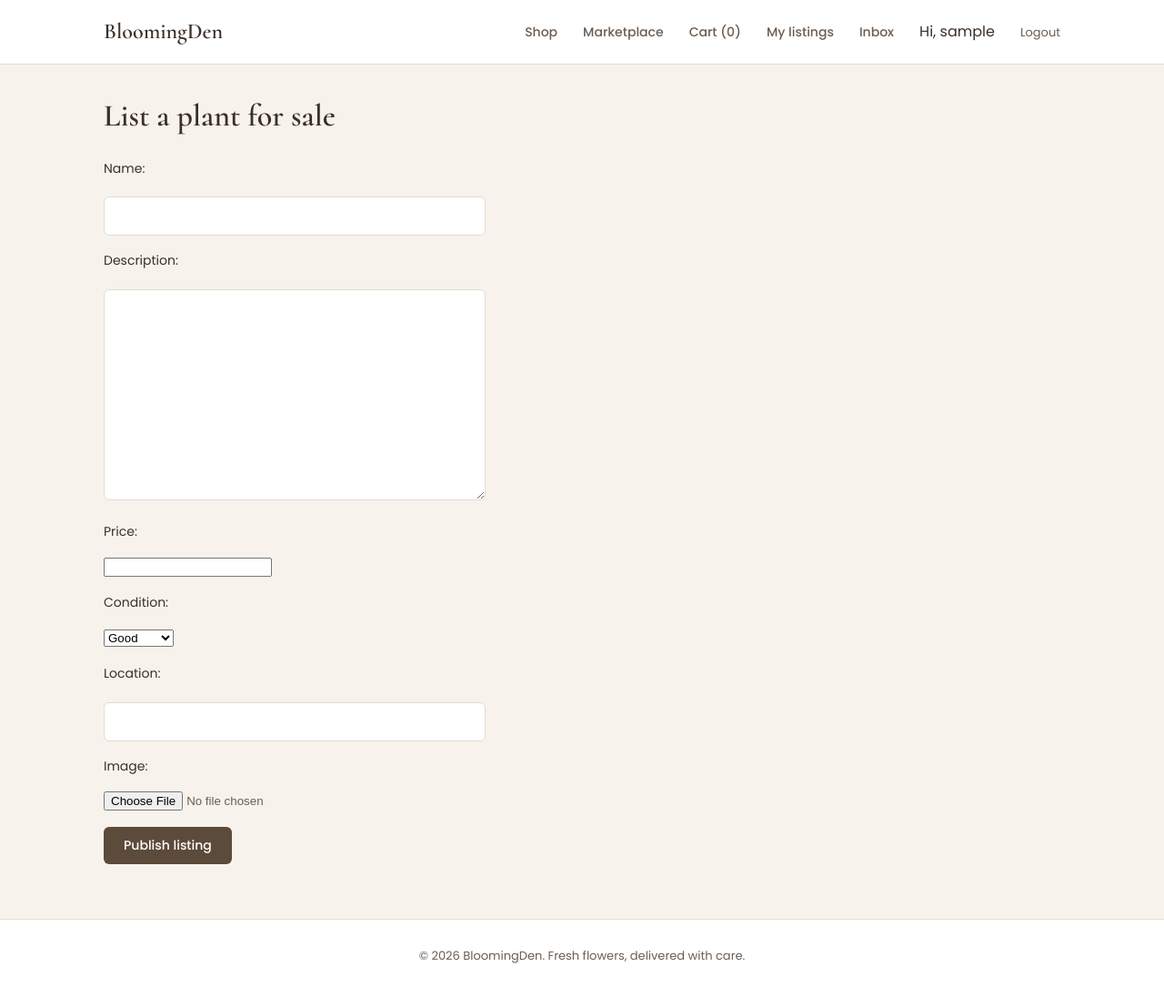
After one commit to ranju024/BloomingDen, a Django app: page /marketplace/new/ in a window 1280 px wide. The commit adds this page. Shown: the whole page at 91% size. Run offline with Django 5.2, Linux system fonts and the light colour scheme; the visitor is signed in with stand-in values (Sample User, id 1).

Commit message:
Add peer-to-peer plant marketplace with listings and buyer-seller messaging

```diff
--- a/flower_shop/flower_shop/urls.py
+++ b/flower_shop/flower_shop/urls.py
@@ -49,6 +49,14 @@ urlpatterns = [
     path("payment/esewa/failure/", views.payment_failure, name='payment_failure'),
     path("payment/khalti/initiate/<int:order_id>/", views.khalti_initiate, name='khalti_initiate'),
     path("payment/khalti/verify/", views.khalti_verify, name='khalti_verify'),
+    path("marketplace/", views.listing_list, name='listing_list'),
+    path("marketplace/new/", views.listing_create, name='listing_create'),
+    path("marketplace/mine/", views.my_listings, name='my_listings'),
+    path("marketplace/<int:pk>/", views.listing_detail, name='listing_detail'),
+    path("marketplace/<int:pk>/message/", views.start_conversation, name='start_conversation'),
+    path("marketplace/<int:pk>/sold/", views.mark_sold, name='mark_sold'),
+    path("inbox/", views.conversation_list, name='conversation_list'),
+    path("inbox/<int:pk>/", views.conversation_detail, name='conversation_detail'),
 ]
 
 if settings.DEBUG:  # configure URLs for media
--- a/flower_shop/flowers/admin.py
+++ b/flower_shop/flowers/admin.py
@@ -1,5 +1,5 @@
 from django.contrib import admin
-from .models import Flower, Bouquet, Order, Category, Plant
+from .models import Flower, Bouquet, Order, Category, Plant, PlantListing, Conversation, Message
 
 # Register your models here.
 admin.site.register(Flower)
@@ -7,3 +7,6 @@ admin.site.register(Bouquet)
 admin.site.register(Order)
 admin.site.register(Category)
 admin.site.register(Plant)
+admin.site.register(PlantListing)
+admin.site.register(Conversation)
+admin.site.register(Message)
--- a/flower_shop/flowers/forms.py
+++ b/flower_shop/flowers/forms.py
@@ -1,7 +1,7 @@
 from django import forms
 from django.contrib.auth.forms import UserCreationForm
 from django.contrib.auth.models import User
-from .models import Profile
+from .models import Profile, PlantListing
 
 class SignUpForm(UserCreationForm):
     role = forms.ChoiceField(choices=Profile.ROLE_CHOICES, widget=forms.RadioSelect, initial='buyer')
@@ -10,3 +10,8 @@ class SignUpForm(UserCreationForm):
     class Meta:
         model = User
         fields = ['username', 'email', 'password1', 'password2', 'role', 'phone']
+
+class PlantListingForm(forms.ModelForm):
+    class Meta:
+        model = PlantListing
+        fields = ['name', 'description', 'price', 'condition', 'location', 'image']
--- a/flower_shop/flowers/models.py
+++ b/flower_shop/flowers/models.py
@@ -79,3 +79,51 @@ class Order(models.Model):
 
     def __str__(self):
         return f"Order {self.id} => {self.name}"
+
+class PlantListing(models.Model):
+    CONDITION_CHOICES = [
+        ('new', 'New'),
+        ('like_new', 'Like New'),
+        ('good', 'Good'),
+        ('fair', 'Fair'),
+    ]
+    STATUS_CHOICES = [
+        ('available', 'Available'),
+        ('sold', 'Sold'),
+    ]
+    seller = models.ForeignKey(User, on_delete=models.CASCADE, related_name='plant_listings')
+    name = models.CharField(max_length=200)
+    description = models.TextField()
+    price = models.DecimalField(max_digits=8, decimal_places=2)
+    condition = models.CharField(max_length=10, choices=CONDITION_CHOICES, default='good')
+    location = models.CharField(max_length=200, blank=True)
+    image = models.ImageField(upload_to='listings/', null=True, blank=True)
+    status = models.CharField(max_length=10, choices=STATUS_CHOICES, default='available')
+    created_at = models.DateTimeField(auto_now_add=True)
+
+    def __str__(self):
+        return f"{self.name} by {self.seller.username}"
+
+
+class Conversation(models.Model):
+    listing = models.ForeignKey(PlantListing, on_delete=models.CASCADE, related_name='conversations')
+    buyer = models.ForeignKey(User, on_delete=models.CASCADE, related_name='conversations_as_buyer')
+    seller = models.ForeignKey(User, on_delete=models.CASCADE, related_name='conversations_as_seller')
+    created_at = models.DateTimeField(auto_now_add=True)
+
+    class Meta:
+        unique_together = ('listing', 'buyer')
+
+    def __str__(self):
+        return f"{self.buyer.username} ↔ {self.seller.username} about {self.listing.name}"
+
+
+class Message(models.Model):
+    conversation = models.ForeignKey(Conversation, on_delete=models.CASCADE, related_name='messages')
+    sender = models.ForeignKey(User, on_delete=models.CASCADE)
+    body = models.TextField()
+    created_at = models.DateTimeField(auto_now_add=True)
+    is_read = models.BooleanField(default=False)
+
+    class Meta:
+        ordering = ['created_at']
--- a/flower_shop/flowers/templates/base.html
+++ b/flower_shop/flowers/templates/base.html
@@ -13,17 +13,18 @@
     <nav>
       <div class="container">
         <a href="/" class="nav-brand">BloomingDen</a>
-        <!-- <div class="nav-links">
-          <a href="/flowers">Flowers</a>
-          <a href="/bouquets">Bouquets</a>
-          <a href="{% url 'cart_detail' %}">Cart ({{ cart_item_count }})</a>
-        </div> -->
         <div class="nav-links">
           <a href="{% url 'shop' %}">Shop</a>
+          <a href="{% url 'listing_list' %}">Marketplace</a>
           <a href="{% url 'cart_detail' %}">Cart ({{ cart_item_count }})</a>
           {% if user.is_authenticated %}
+            <a href="{% url 'my_listings' %}">My listings</a>
+            <a href="{% url 'conversation_list' %}">Inbox</a>
             <span>Hi, {{ user.username }}</span>
-            <a href="{% url 'logout' %}">Logout</a>
+            <form action="{% url 'logout' %}" method="post" style="display:inline">
+              {% csrf_token %}
+              <button type="submit" class="link-button">Logout</button>
+            </form>
           {% else %}
             <a href="{% url 'login' %}">Login</a>
             <a href="{% url 'signup' %}">Sign up</a>
--- /dev/null
+++ b/flower_shop/flowers/templates/flowers/listing_form.html
@@ -0,0 +1,11 @@
+{% extends "base.html" %}
+{% block content %}
+<div class="page-section">
+  <h1>List a plant for sale</h1>
+</div>
+<form method="post" enctype="multipart/form-data" style="max-width: 480px;">
+    {% csrf_token %}
+    {{ form.as_p }}
+    <button type="submit" class="btn">Publish listing</button>
+</form>
+{% endblock %}
--- a/flower_shop/flowers/views.py
+++ b/flower_shop/flowers/views.py
@@ -4,10 +4,12 @@ from django.http import HttpResponse
 from django.views.decorators.http import require_POST
 from django.contrib import messages
 from django.contrib.auth import login as auth_login
+from django.contrib.auth.decorators import login_required
+from django.db.models import Q
 from django.urls import reverse
 from decimal import Decimal, InvalidOperation
-from .forms import SignUpForm
-from .models import Flower, Bouquet, Order, Category, Plant, Profile
+from .forms import SignUpForm, PlantListingForm
+from .models import Flower, Bouquet, Order, Category, Plant, Profile, PlantListing, Conversation, Message
 from .cart import Cart
 
 import json
@@ -55,6 +57,7 @@ def bouquet_detail(request, pk):
     ''' Finds the bouquet using its ID and sends it to flowers/bouquet_detail.html'''
     bouquet = get_object_or_404(Bouquet, pk=pk)
     return render(request, "flowers/bouquet_detail.html", {"bouquet": bouquet})
+
 
 @require_POST  # reject anything that isn't POST
 def add_to_cart(request, item_type, pk):
@@ -289,3 +292,80 @@ def plants_list(request, category_slug=None):
 def plant_detail(request, pk):
     plant = get_object_or_404(Plant, pk=pk)
     return render(request, "flowers/plant_detail.html", {"plant": plant})
+
+def listing_list(request):
+    listings = PlantListing.objects.filter(status='available').order_by('-created_at')
+    return render(request, "flowers/listing_list.html", {"listings": listings})
+
+def listing_detail(request, pk):
+    listing = get_object_or_404(PlantListing, pk=pk)
+    return render(request, "flowers/listing_detail.html", {"listing": listing})
+
+
+@login_required
+def listing_create(request):
+    if request.method == 'POST':
+        form = PlantListingForm(request.POST, request.FILES)
+        if form.is_valid():
+            listing = form.save(commit=False)
+            listing.seller = request.user
+            listing.save()
+            messages.success(request, "Your plant is now listed!")
+            return redirect('listing_detail', pk=listing.pk)
+    else:
+        form = PlantListingForm()
+    return render(request, "flowers/listing_form.html", {"form": form})
+
+
+@login_required
+def my_listings(request):
+    listings = PlantListing.objects.filter(seller=request.user).order_by('-created_at')
+    return render(request, "flowers/my_listings.html", {"listings": listings})
+
+
+@require_POST
+@login_required
+def mark_sold(request, pk):
+    listing = get_object_or_404(PlantListing, pk=pk, seller=request.user)
+    listing.status = 'sold'
+    listing.save()
+    messages.success(request, f"{listing.name} marked as sold.")
+    return redirect('my_listings')
+
+
+@login_required
+def start_conversation(request, pk):
+    listing = get_object_or_404(PlantListing, pk=pk)
+    if listing.seller == request.user:
+        messages.error(request, "You can't message yourself about your own listing.")
+        return redirect('listing_detail', pk=pk)
+
+    conversation, created = Conversation.objects.get_or_create(
+        listing=listing, buyer=request.user,
+        defaults={'seller': listing.seller}
+    )
+    return redirect('conversation_detail', pk=conversation.pk)
+
+
+@login_required
+def conversation_list(request):
+    conversations = Conversation.objects.filter(
+        Q(buyer=request.user) | Q(seller=request.user)
+    ).order_by('-created_at')
+    return render(request, "flowers/conversation_list.html", {"conversations": conversations})
+
+
+@login_required
+def conversation_detail(request, pk):
+    conversation = get_object_or_404(Conversation, pk=pk)
+    if request.user != conversation.buyer and request.user != conversation.seller:
+        return HttpResponse(status=403)
+
+    if request.method == 'POST':
+        body = request.POST.get('body', '').strip()
+        if body:
+            Message.objects.create(conversation=conversation, sender=request.user, body=body)
+        return redirect('conversation_detail', pk=pk)
+
+    conversation.messages.exclude(sender=request.user).update(is_read=True)
+    return render(request, "flowers/conversation_detail.html", {"conversation": conversation})
--- a/flower_shop/static/css/style.css
+++ b/flower_shop/static/css/style.css
@@ -382,6 +382,59 @@ input:focus, textarea:focus {
   margin: 0 0 10px;
 }
 
+.link-button {
+  background: none;
+  border: none;
+  padding: 0;
+  font-family: 'Poppins', sans-serif;
+  font-size: 13px;
+  color: var(--text-body);
+  cursor: pointer;
+}
+
+.link-button:hover {
+  color: var(--brown-dark);
+}
+
+.message-thread {
+  display: flex;
+  flex-direction: column;
+  gap: 10px;
+  max-width: 500px;
+}
+
+.message-bubble {
+  background: var(--white);
+  border: 1px solid var(--border-soft);
+  border-radius: 10px;
+  padding: 10px 14px;
+  align-self: flex-start;
+}
+
+.message-bubble.mine {
+  background: var(--cream-soft);
+  align-self: flex-end;
+}
+
+.message-bubble .sender {
+  font-size: 12px;
+  font-weight: 500;
+  color: var(--brown);
+  margin: 0 0 4px;
+}
+
+.message-bubble p {
+  margin: 0;
+  color: var(--brown-dark);
+  font-size: 14px;
+}
+
+.message-bubble .timestamp {
+  font-size: 11px;
+  color: var(--text-body);
+  margin-top: 4px;
+}
+
 .order-summary-list {
   list-style: none;
   padding: 0;
```
Also changed, not shown: flower_shop/flowers/templates/flowers/conversation_detail.html (added, +23 -0 lines), flower_shop/flowers/templates/flowers/conversation_list.html (added, +20 -0 lines), flower_shop/flowers/templates/flowers/listing_detail.html (added, +32 -0 lines), flower_shop/flowers/templates/flowers/listing_list.html (added, +25 -0 lines), flower_shop/flowers/templates/flowers/my_listings.html (added, +11 -0 lines), flower_shop/flowers/migrations/0009_conversation_message_plantlisting_and_more.py (added).
